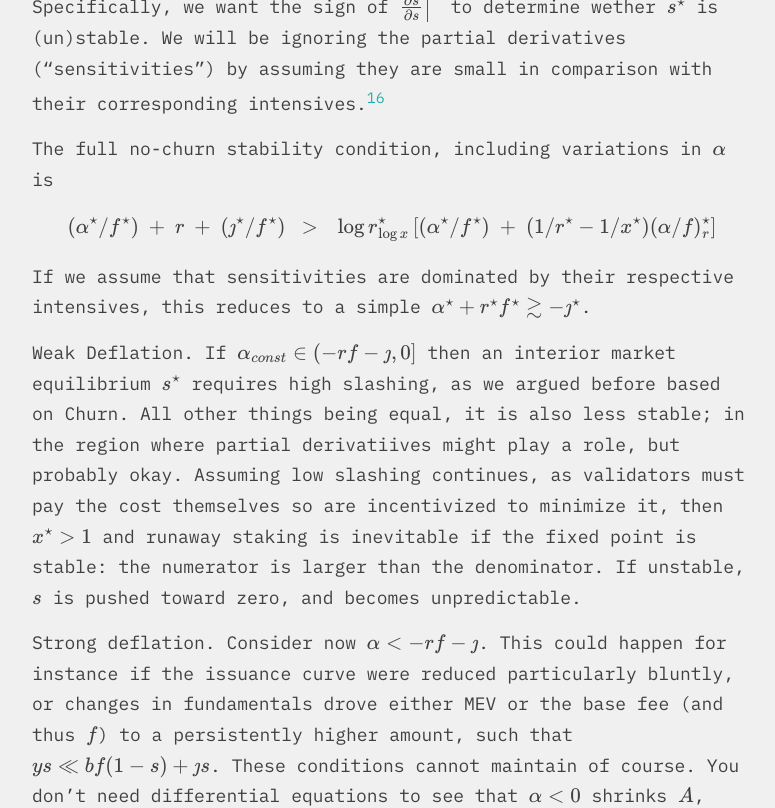
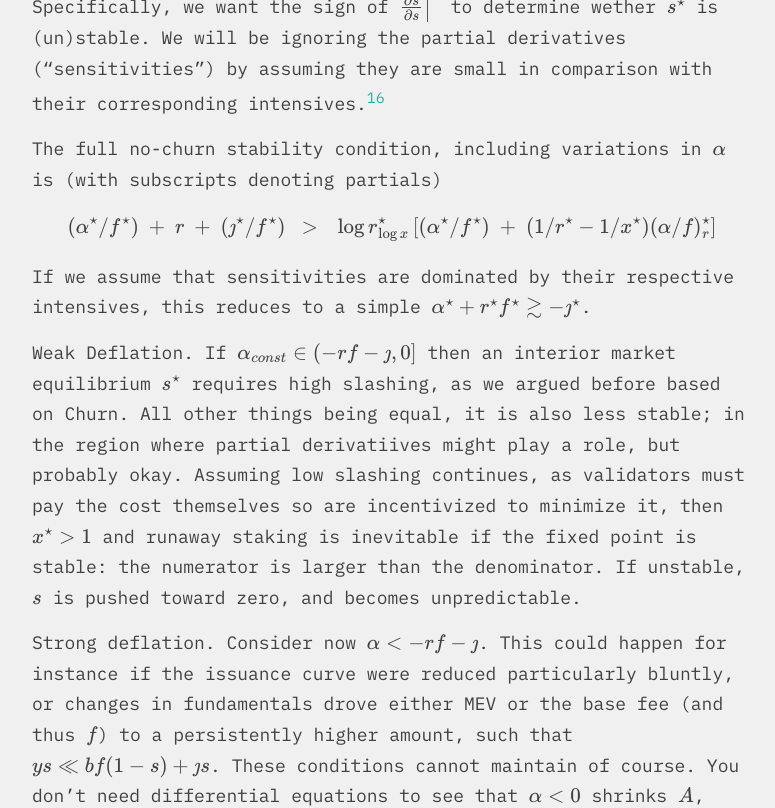
Before and after one commit to eric-downes/20sq-blog, a Jekyll site: the page built from _posts/2025-01-15-issuance-dynamics.md, in a window 1280 px wide and 900 px high, scrolled down 17656 px, cut to the strip 92-900 px from the top of the window. Shown: the whole strip, without its empty margins (248-1023 px from the left). Built offline with Jekyll 4.4.1, drawn with Linux system fonts in a browser that asks for light colours; some web fonts are replaced.

Commit message:
adjusting to blogs poor kerning

```diff
--- a/_posts/2025-01-15-issuance-dynamics.md
+++ b/_posts/2025-01-15-issuance-dynamics.md
@@ -607,7 +607,8 @@ wether $$s^\star$$ is (un)stable.  We will be ignoring the partial
 derivatives ("sensitivities") by assuming they are small in comparison
 with their corresponding intensives.[^small-part]
 
-The full no-churn stability condition, including variations in $\alpha$ is
+The full no-churn stability condition, including variations in
+$\alpha$ is (with subscripts denoting partials)
 
 $$\displaystyle
 (\alpha^\star/f^\star)\ +\ r\ +\ (\jmath^\star/f^\star)\ \ >\ \
```
